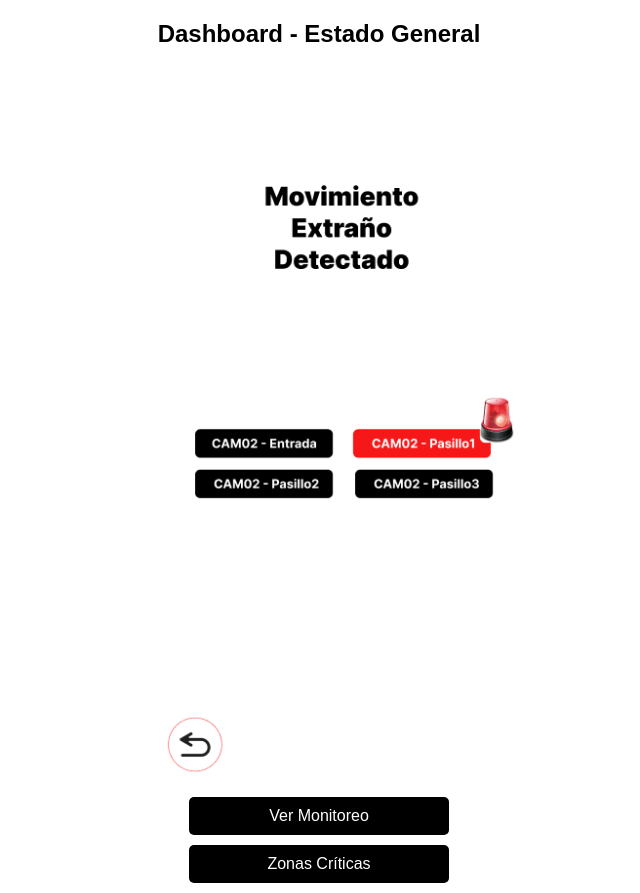
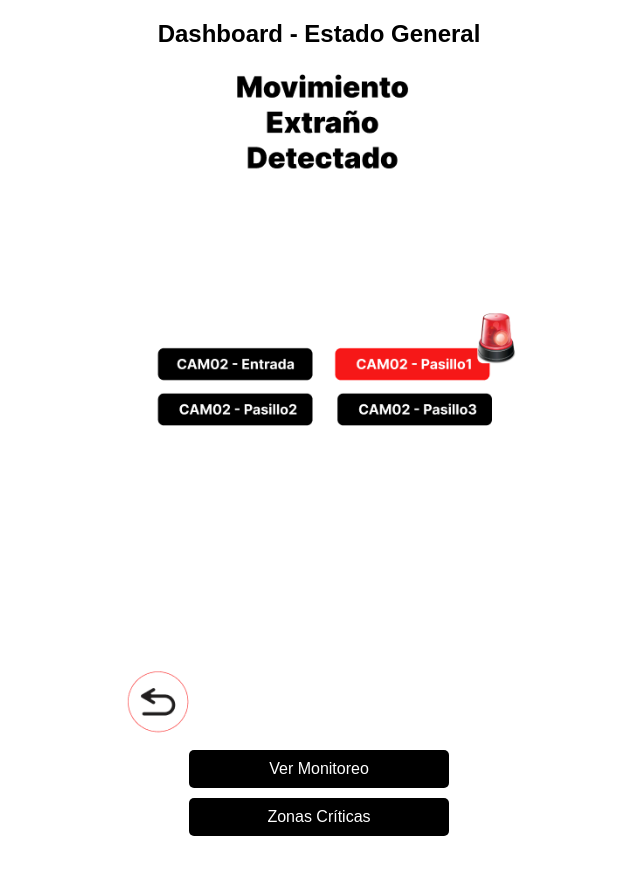
Before and after one commit to CesarData19/guardian-smart-prototipo, a plain HTML site: page dashboard.html in a window 1280 px wide. Shown: the whole page, without its empty margins (321-961 px from the left). After the commit the page ends 846 px from the top, so only its background shows below. Drawn offline with Linux system fonts and the light colour scheme.

Commit message:
pt smart guardian

```diff
--- a/dashboard.html
+++ b/dashboard.html
@@ -11,7 +11,7 @@
 </head>
 <body>
   <h2>Dashboard - Estado General</h2>
-  <img src="img/IMAGEN_3.png" alt="Todo en Orden">
+  <img src="img/IMAGEN_19.png" alt="Todo en Orden">
   <a href="alerta.html" class="btn">Ver Monitoreo</a>
   <a href="zonas.html" class="btn">Zonas Críticas</a>
 </body>
```
Also changed, not shown: img/IMAGEN_19.png (added).
